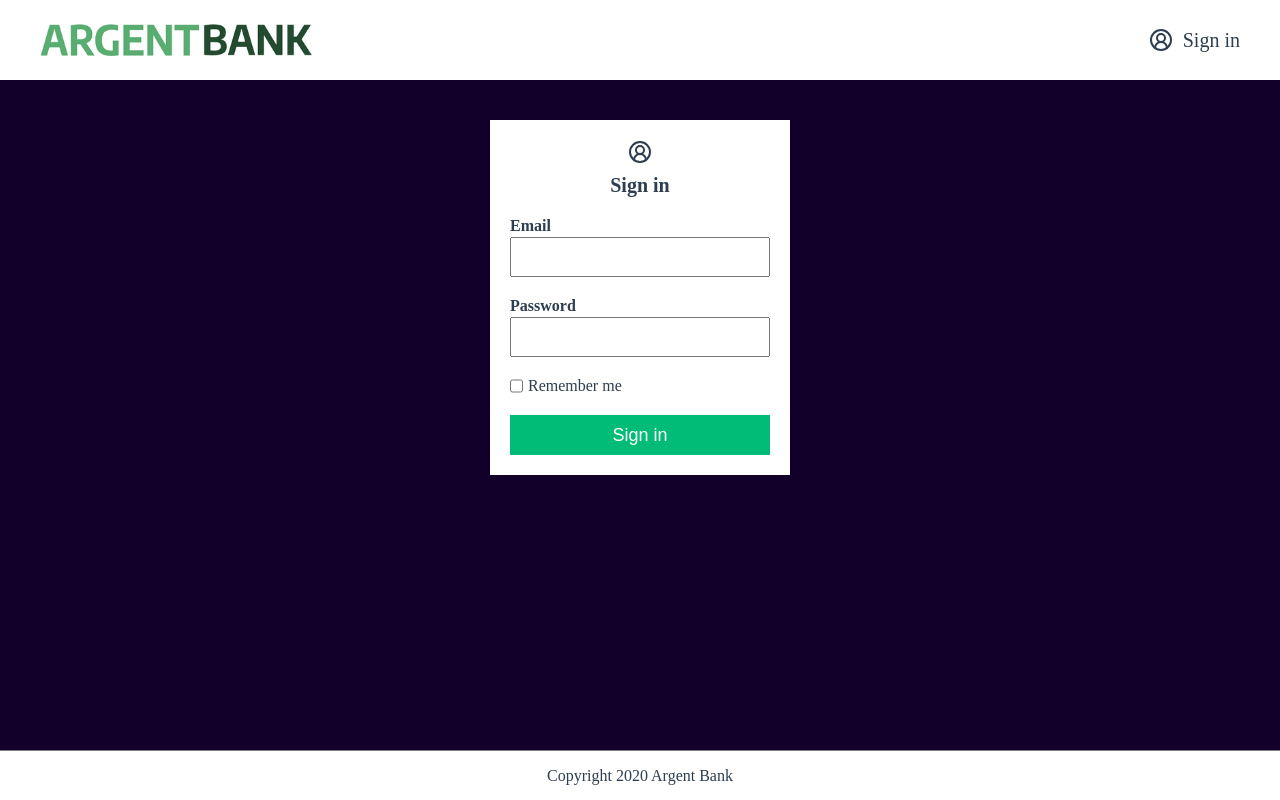
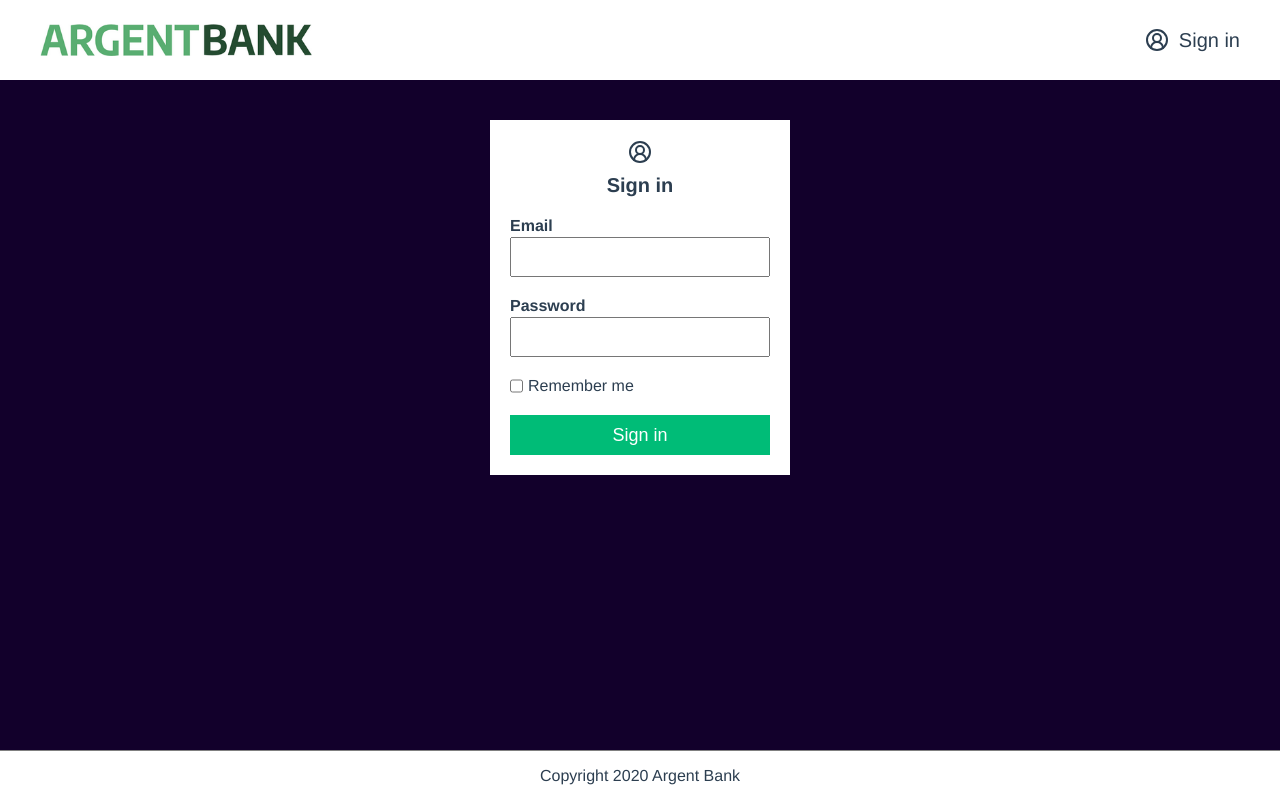
Before and after one commit to Cyril-Develop/ArgentBank, a React (Vite) app in the folder client/: page /login in a window 1280 px wide. Built offline with nearby package versions, Linux system fonts and the light colour scheme.

Commit message:
modif police

```diff
--- a/client/src/sass/base/_reset.scss
+++ b/client/src/sass/base/_reset.scss
@@ -10,9 +10,10 @@ html {
   font-size: 62.5%;
   min-height: 100vh;
   color: $color-dark;
+  font-family: Avenir, Helvetica, Arial, sans-serif;
 }
 
-body{
+body {
   max-width: 2600px;
   margin: 0 auto;
 }
--- a/client/src/store/slices/userSlices.jsx
+++ b/client/src/store/slices/userSlices.jsx
@@ -22,7 +22,6 @@ export const getUserAsync = createAsyncThunk("user/getUser", async (token) => {
 export const updateUserAsync = createAsyncThunk(
   "user/updateUser",
   async ({ token, firstName, lastName }) => {
-    console.log(token, firstName, lastName);
     try {
       const response = await fetch(
         "http://localhost:3001/api/v1/user/profile",
```
